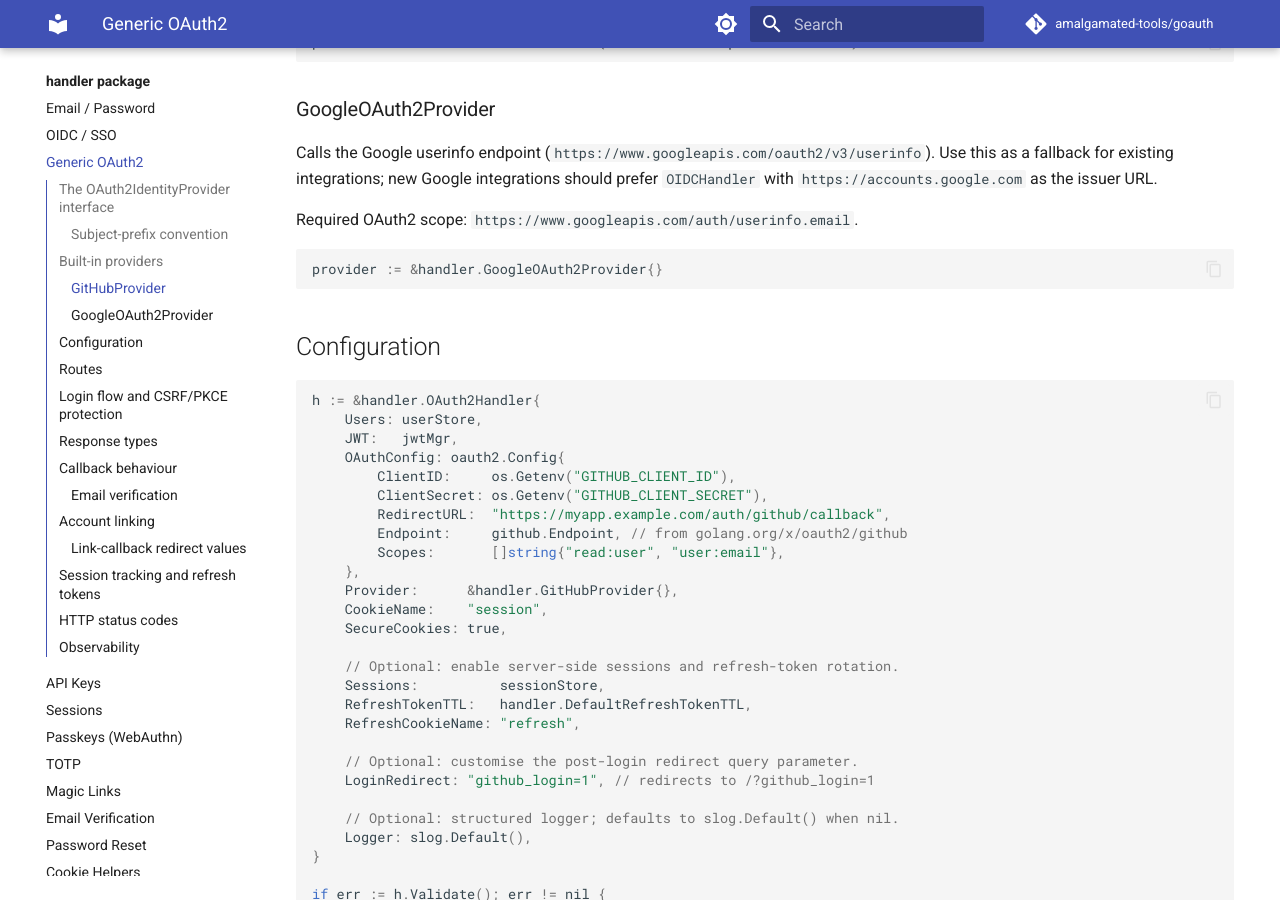
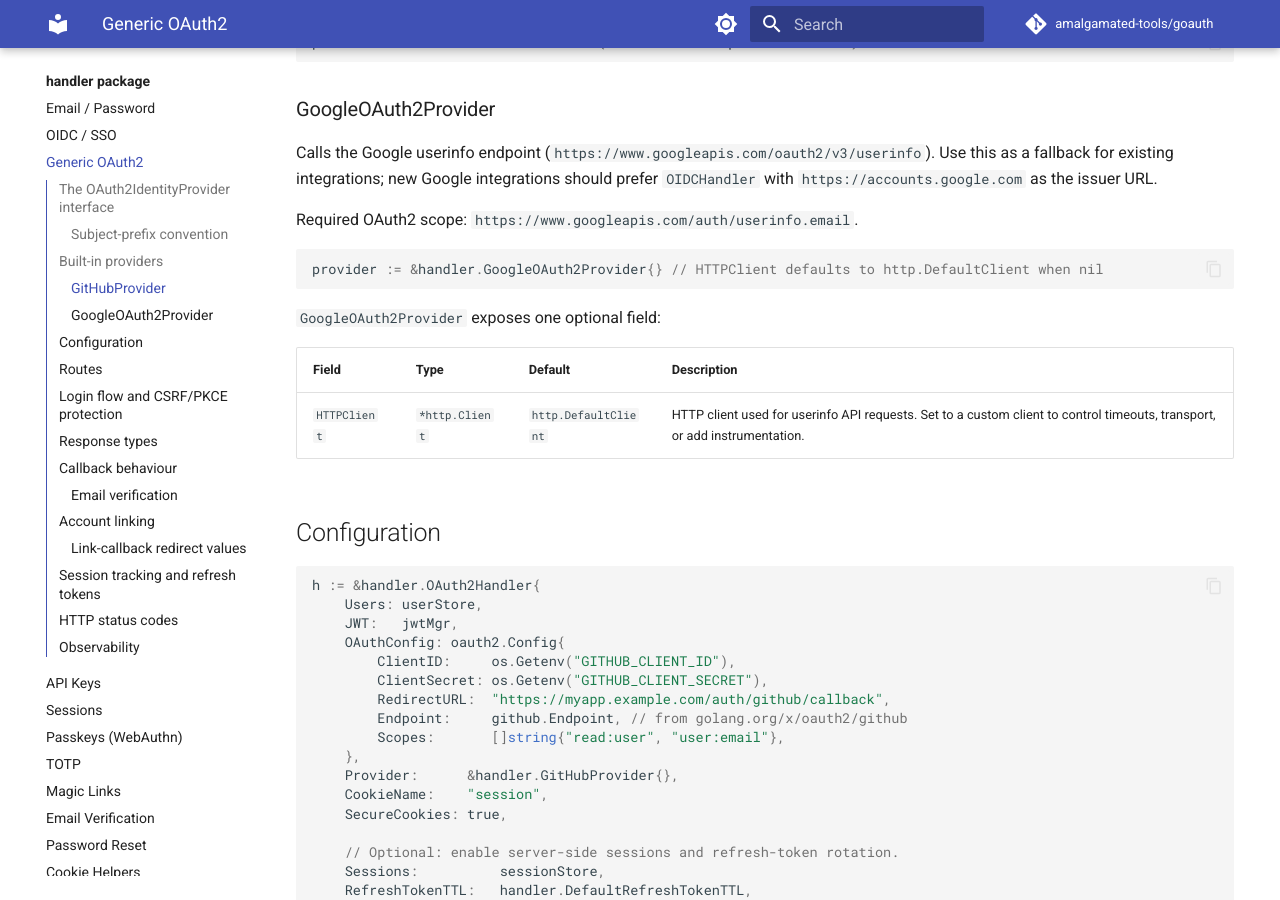
Before and after one commit to amalgamated-tools/goauth, an MkDocs documentation site: the page built from docs/handler/oauth2.md, in a window 1280 px wide and 900 px high, scrolled down 1339 px. Built offline with MkDocs 1.6.1 and Material for MkDocs 9.7.7, drawn with Linux system fonts in a browser that asks for light colours; comment, search, counter and statistics services are not loaded.

Commit message:
docs: document GoogleOAuth2Provider.HTTPClient field
GitHubProvider already documents its HTTPClient field in the built-in
providers section, but GoogleOAuth2Provider was missing equivalent
coverage. Add a field table matching the GitHubProvider style.

Co-authored-by: Copilot <223556219+Copilot@users.noreply.github.com>

````diff
--- a/docs/handler/oauth2.md
+++ b/docs/handler/oauth2.md
@@ -55,8 +55,14 @@ Calls the Google userinfo endpoint (`https://www.googleapis.com/oauth2/v3/userin
 Required OAuth2 scope: `https://www.googleapis.com/auth/userinfo.email`.
 
 ```go
-provider := &handler.GoogleOAuth2Provider{}
+provider := &handler.GoogleOAuth2Provider{} // HTTPClient defaults to http.DefaultClient when nil
 ```
+
+`GoogleOAuth2Provider` exposes one optional field:
+
+| Field | Type | Default | Description |
+|---|---|---|---|
+| `HTTPClient` | `*http.Client` | `http.DefaultClient` | HTTP client used for userinfo API requests. Set to a custom client to control timeouts, transport, or add instrumentation. |
 
 ## Configuration
 
````
